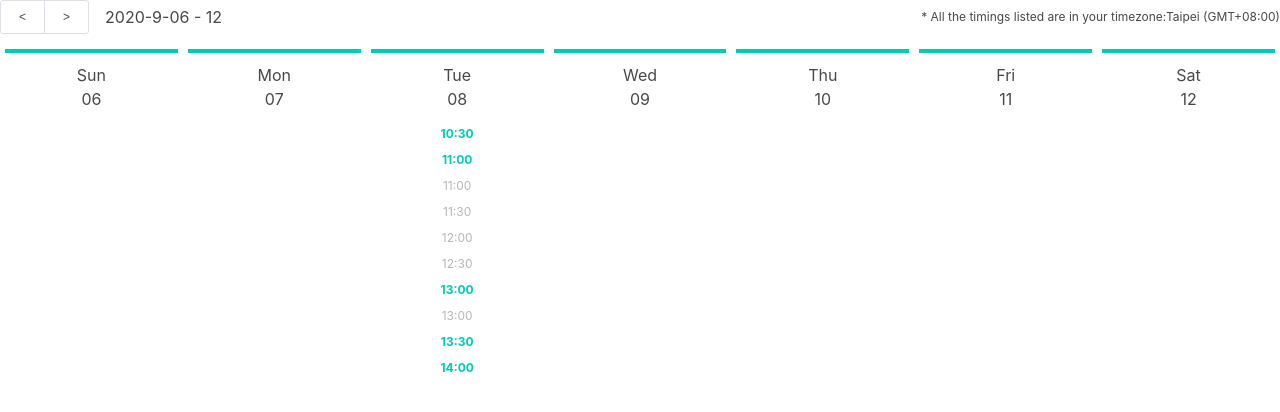
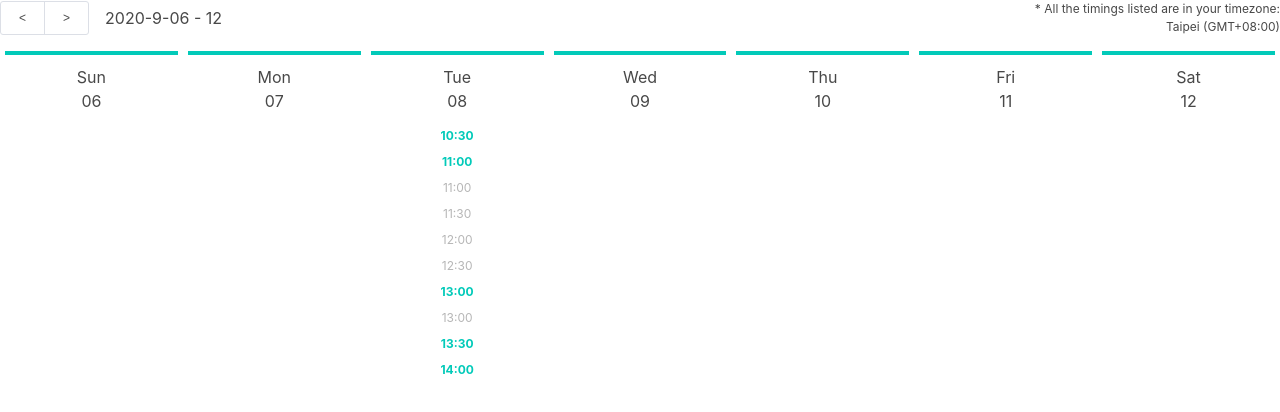
Before and after one commit to thomas8326/react-calendar, a React (Create React App) app: page / in a window 1280 px wide. Shown: the top 412 px of the page. Built offline with nearby package versions, Linux system fonts and the light colour scheme.

Commit message:
style: complete calendar header RWD

```diff
--- a/src/components/hint.jsx
+++ b/src/components/hint.jsx
@@ -9,9 +9,9 @@ function Hint() {
       <span>
         * All the timings listed are in your timezone:
       </span>
-      <span>
+      <div class="timezone">
         Taipei (GMT+08:00)
-      </span>
+      </div>
     </div>
   );
 }
--- a/src/containers/calendar-header.jsx
+++ b/src/containers/calendar-header.jsx
@@ -26,8 +26,8 @@ class CalendarHeader extends React.Component {
     const { goLastWeek, goNextWeek, week } = this.props;
     return (
       <div className="calendarHeader">
-        <Pagination goLast={() => goLastWeek()} goNext={() => goNextWeek()} weekRange={this.getCurrentWeekRange(week)} />
-        <Hint />
+        <Pagination className="pagination" goLast={() => goLastWeek()} goNext={() => goNextWeek()} weekRange={this.getCurrentWeekRange(week)} />
+        <Hint className="hint" />
       </div>
     )
   }
--- a/src/style/calendarHeader.scss
+++ b/src/style/calendarHeader.scss
@@ -1,6 +1,16 @@
+@import 'src/style/utils/mixin.scss';
+
 .calendarHeader {
-    display: flex;
-    justify-content: space-between;
+  @include flex(row);
 
-    align-items: center;
+  flex-wrap: wrap;
+  align-items: center;
 }
+
+.hint {
+  margin: auto 0 auto auto;
+
+  .timezone {
+    text-align: right;
+  }
+}
```
